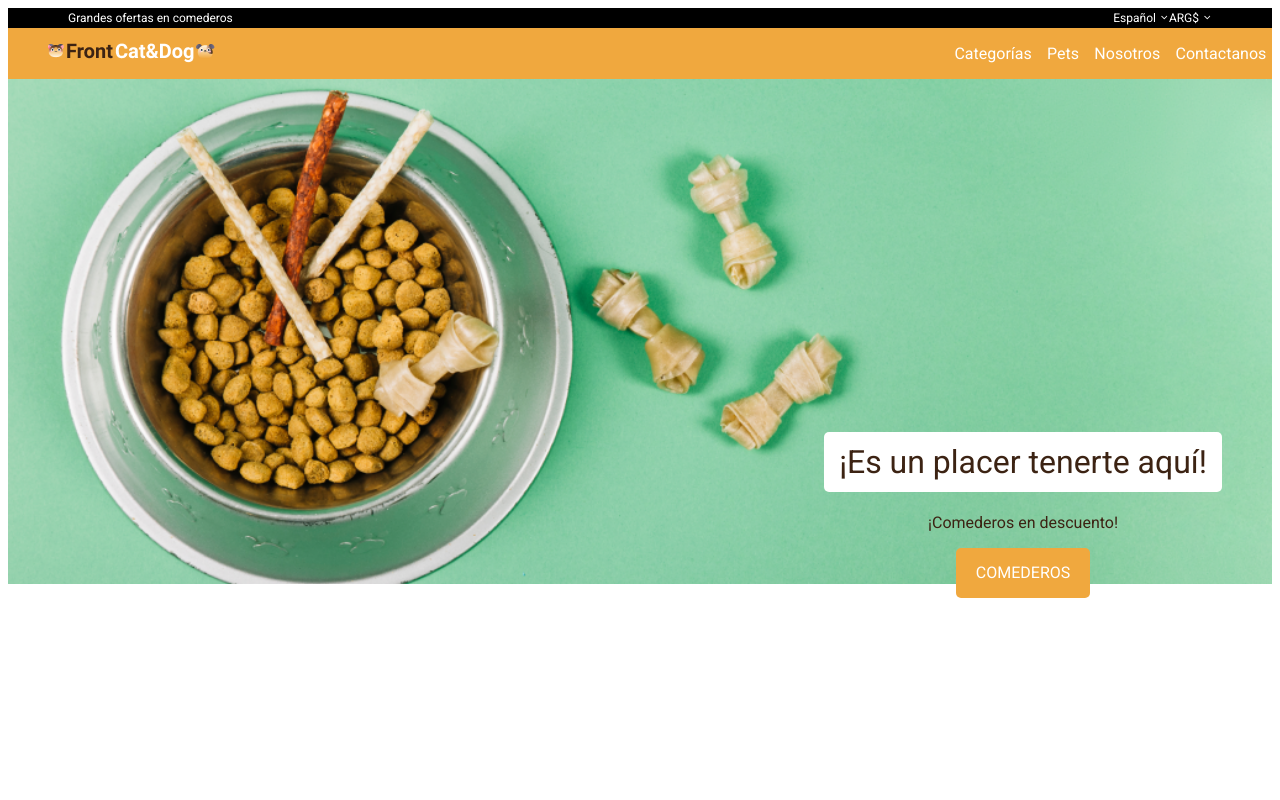
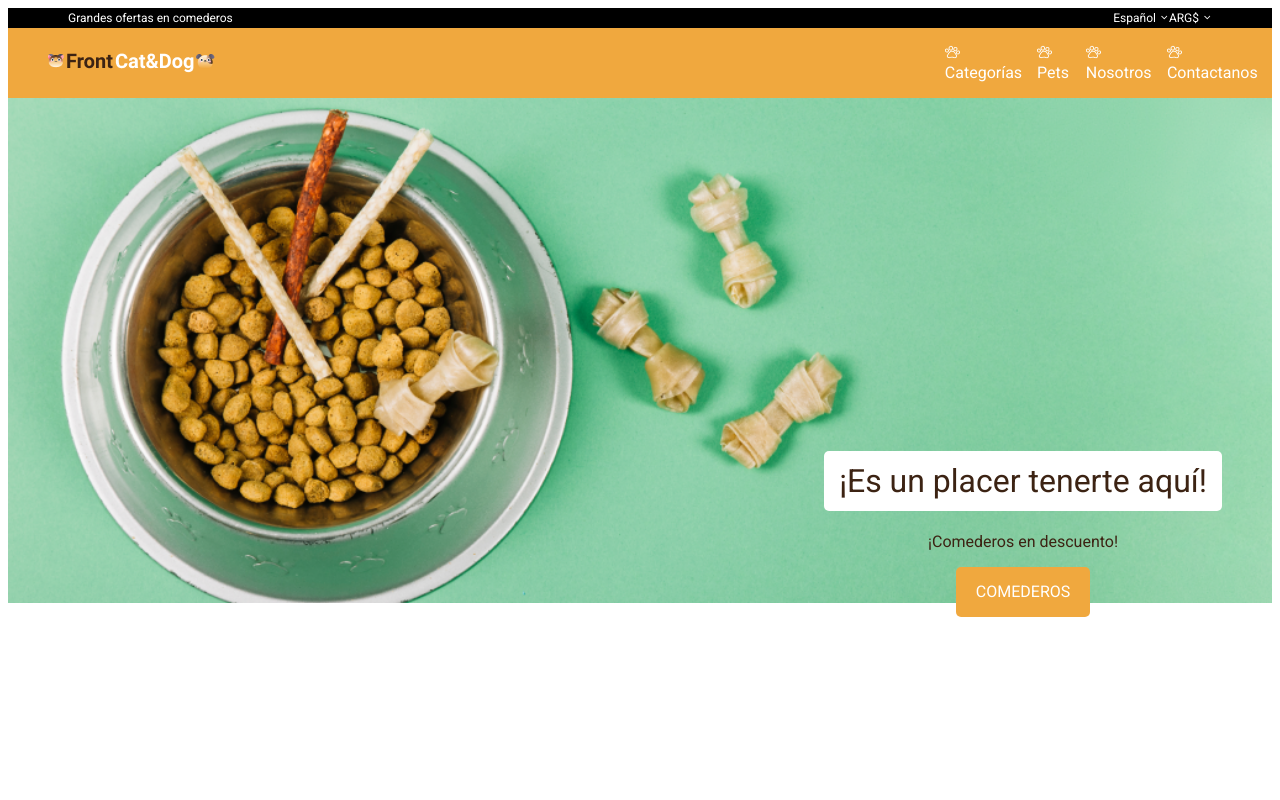
Before and after one commit to michaelrodriguezuy/PetShop, a plain HTML site: page index.html in a window 1280 px wide. Shown: the top 800 px of the page. Drawn offline with Linux system fonts and the light colour scheme; files whose address does not match are found by name.

Commit message:
clase 18 - pseudoElementos

```diff
--- a/css/style.css
+++ b/css/style.css
@@ -6,6 +6,7 @@
 .header {
     color: white;
     font-size: 12px;
+
     background-color: black;
     display: flex;
     justify-content: space-between;
@@ -322,3 +323,15 @@ input {
     text-align: center;
     color: #FFFFFF;
 }
+
+input:valid{
+    background-color: green;
+}
+
+input:invalid {
+    background-color: red;
+}
+
+.lista-amarillo-ul li::before {
+    content:url('../img/pawprint 2.png');
+}
--- a/index.html
+++ b/index.html
@@ -30,10 +30,10 @@
         </div>
         <nav class="lista-amarillo">
             <ul class="lista-amarillo-ul">
-                <li><img src="../Clase 12/img/pawprint 2.png" alt=""> Categorías</li>
-                <li><img src="../Clase 12/img/pawprint 2.png" alt=""> Pets</li>
-                <li><img src="../Clase 12/img/pawprint 2.png" alt=""> Nosotros</li>
-                <li><img src="../Clase 12/img/pawprint 2.png" alt=""> Contactanos</li>
+                <li> Categorías</li>
+                <li> Pets</li>
+                <li> Nosotros</li>
+                <li> Contactanos</li>
             </ul>
         </nav>
 
@@ -94,7 +94,7 @@
             <div>
                 <input type="text" value="Nombre y Apellido">
                 <input type="email" value="Ingresá tu correo electrónico">
-                <input type="tel" value="Teléfono">
+                <input type="tel" pattern="[0-9]{8}" value="Teléfono">
             </div>
 
             <div class="div-botones-contacto">
```
